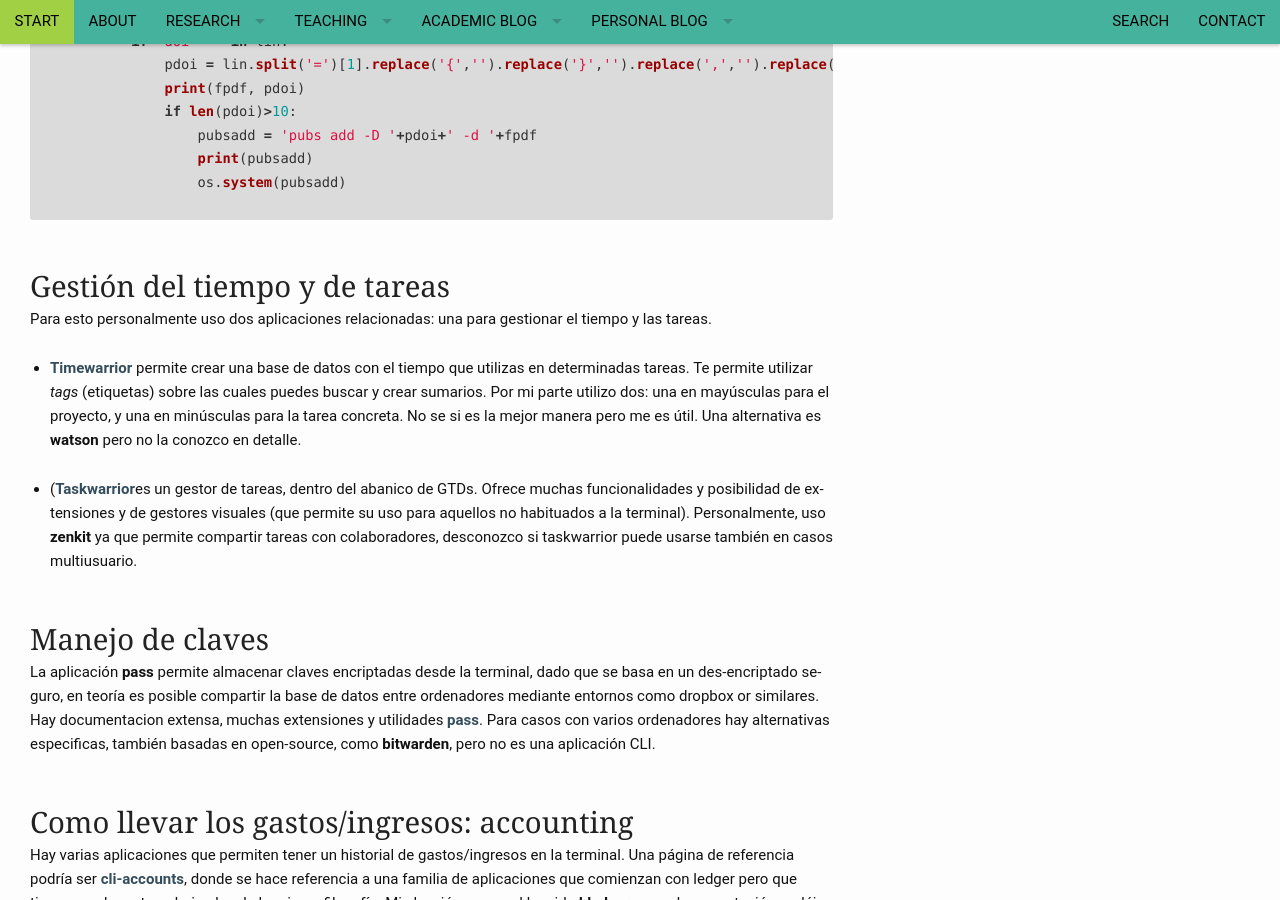
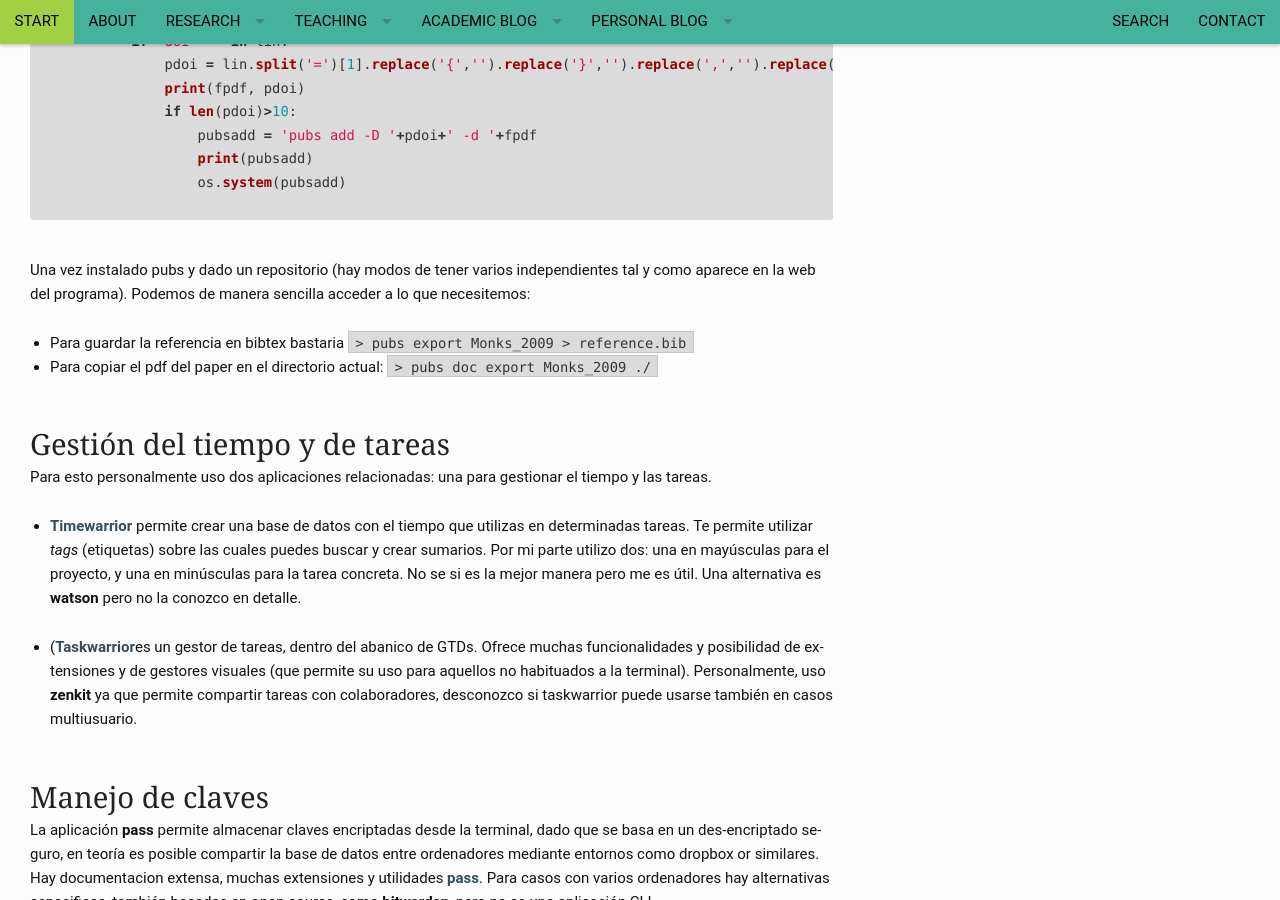
Before and after one commit to RCHG/rchg.github.io, a Jekyll site: the page built from _posts/2019-12-12-CLI-apps-es.md, in a window 1280 px wide and 900 px high, scrolled down 1964 px. Built offline with Jekyll 4.4.1, drawn with Linux system fonts in a browser that asks for light colours; nearby versions of some CDN libraries; comment, search, counter and statistics services are not loaded.

Commit message:
Update 2019-12-12-CLI-apps-es.md

```diff
--- a/_posts/2019-12-12-CLI-apps-es.md
+++ b/_posts/2019-12-12-CLI-apps-es.md
@@ -73,6 +73,15 @@ for fpdf in list_pdfs:
                     os.system(pubsadd)
 
 {% endhighlight %}
+
+Una vez instalado pubs y dado un repositorio (hay modos de tener varios independientes tal y como aparece en la web del programa). Podemos de manera sencilla acceder a lo que necesitemos:
+
+- Para guardar la referencia en bibtex bastaria
+  `> pubs export Monks_2009 > reference.bib`
+- Para copiar el pdf del paper en el directorio actual:
+  `> pubs doc export Monks_2009 ./`
+
+
 ## Gestión del tiempo y de tareas
 
 Para esto personalmente uso dos aplicaciones relacionadas: una para gestionar el tiempo y las tareas.
```
